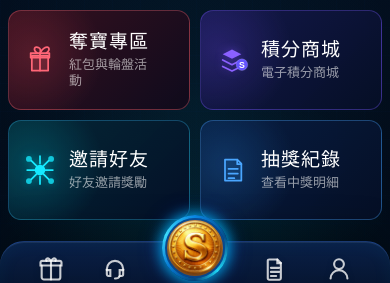
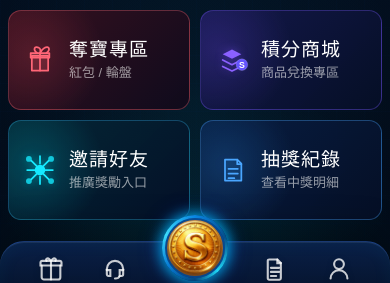
Before and after one commit to skwin258/Member-system, a React (Vite) app in the folder raffle-web/: page / in a window 390 px wide. Shown: the part 533-816 px from the top of the page. Built offline with nearby package versions, Linux system fonts and the light colour scheme; no server answers.

Commit message:
Update MobileShell.jsx

```diff
--- a/raffle-web/src/mobile/MobileShell.jsx
+++ b/raffle-web/src/mobile/MobileShell.jsx
@@ -689,7 +689,7 @@ const banners = useMemo(
     <TechIcon type="treasure" />
     <div>
       <strong>奪寶專區</strong>
-      <span>紅包與輪盤活動</span>
+      <span>紅包 / 輪盤</span>
     </div>
   </button>
 
@@ -697,7 +697,7 @@ const banners = useMemo(
     <TechIcon type="shop" />
     <div>
       <strong>積分商城</strong>
-      <span>電子積分商城</span>
+      <span>商品兌換專區</span>
     </div>
   </button>
 
@@ -705,7 +705,7 @@ const banners = useMemo(
     <TechIcon type="invite" />
     <div>
       <strong>邀請好友</strong>
-      <span>好友邀請獎勵</span>
+      <span>推廣獎勵入口</span>
     </div>
   </button>
 
```
